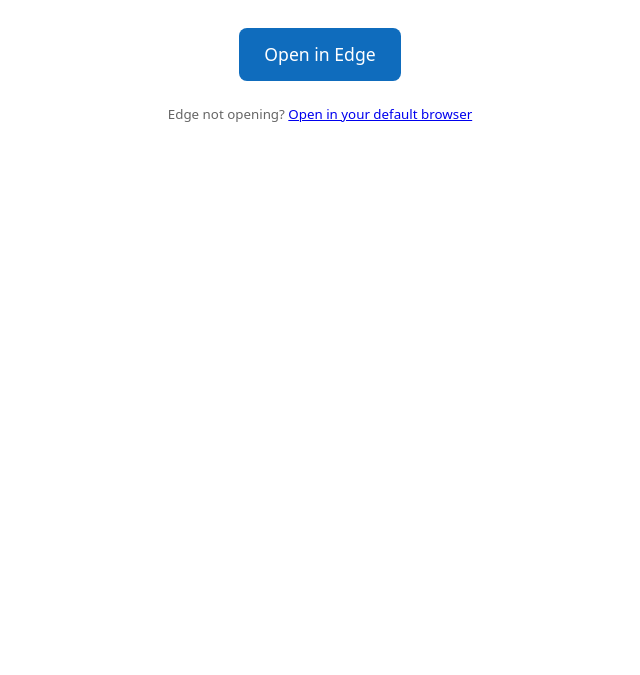
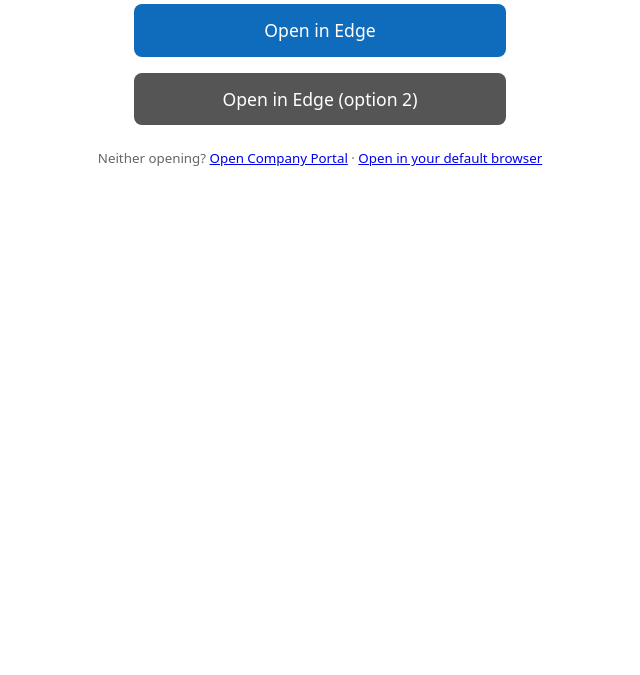
Before and after one commit to nmf-at-bain/Get-Fellow, a plain HTML site: page index.html in a window 1280 px wide. Shown: the part 125-800 px from the top of the page, without its empty margins (320-960 px from the left). Drawn offline with Linux system fonts and the light colour scheme.

Commit message:
Update links and button styles in index.html

```diff
--- a/index.html
+++ b/index.html
@@ -4,21 +4,23 @@
 <title>Open Fellow in Edge</title>
 <style>
 body{font-family:system-ui,sans-serif;text-align:center;padding:3rem 1.5rem}
-a.btn{display:inline-block;margin-top:1.5rem;padding:.9rem 1.6rem;border-radius:8px;background:#0f6cbd;color:#fff;text-decoration:none;font-size:1.1rem}
+a.btn{display:block;max-width:20rem;margin:1rem auto 0;padding:.9rem 1.6rem;border-radius:8px;background:#0f6cbd;color:#fff;text-decoration:none;font-size:1.1rem}
+a.alt{background:#555}
 small{display:block;margin-top:1.5rem;color:#666}
 </style></head>
 <body>
 <h2>Open Fellow in Edge</h2>
-<a id="go" class="btn" href="#">Open in Edge</a>
+<a id="a" class="btn" href="#">Open in Edge</a>
+<a id="b" class="btn alt" href="#">Open in Edge (option 2)</a>
 <small id="fb"></small>
 <script>
 var APP_ID = "17cfc6a7-5950-492f-a02a-23945ff24ff3";
-var web = "https://portal.manage.microsoft.com/webcp/apps/" + APP_ID;
-var intent = "intent://portal.manage.microsoft.com/webcp/apps/" + APP_ID +
-  "#Intent;scheme=https;package=com.microsoft.emmx;" +
-  "S.browser_fallback_url=" + encodeURIComponent(web) + ";end";
-document.getElementById("go").href = intent;
+var path = "portal.manage.microsoft.com/webcp/apps/" + APP_ID;
+var web = "https://" + path;
+document.getElementById("a").href = "microsoft-edge-https://" + path;
+document.getElementById("b").href = "microsoft-edge:" + web;
 document.getElementById("fb").innerHTML =
-  'Edge not opening? <a href="' + web + '">Open in your default browser</a>';
+  'Neither opening? <a href="companyportal://apps">Open Company Portal</a> &middot; ' +
+  '<a href="' + web + '">Open in your default browser</a>';
 </script>
 </body></html>
```
